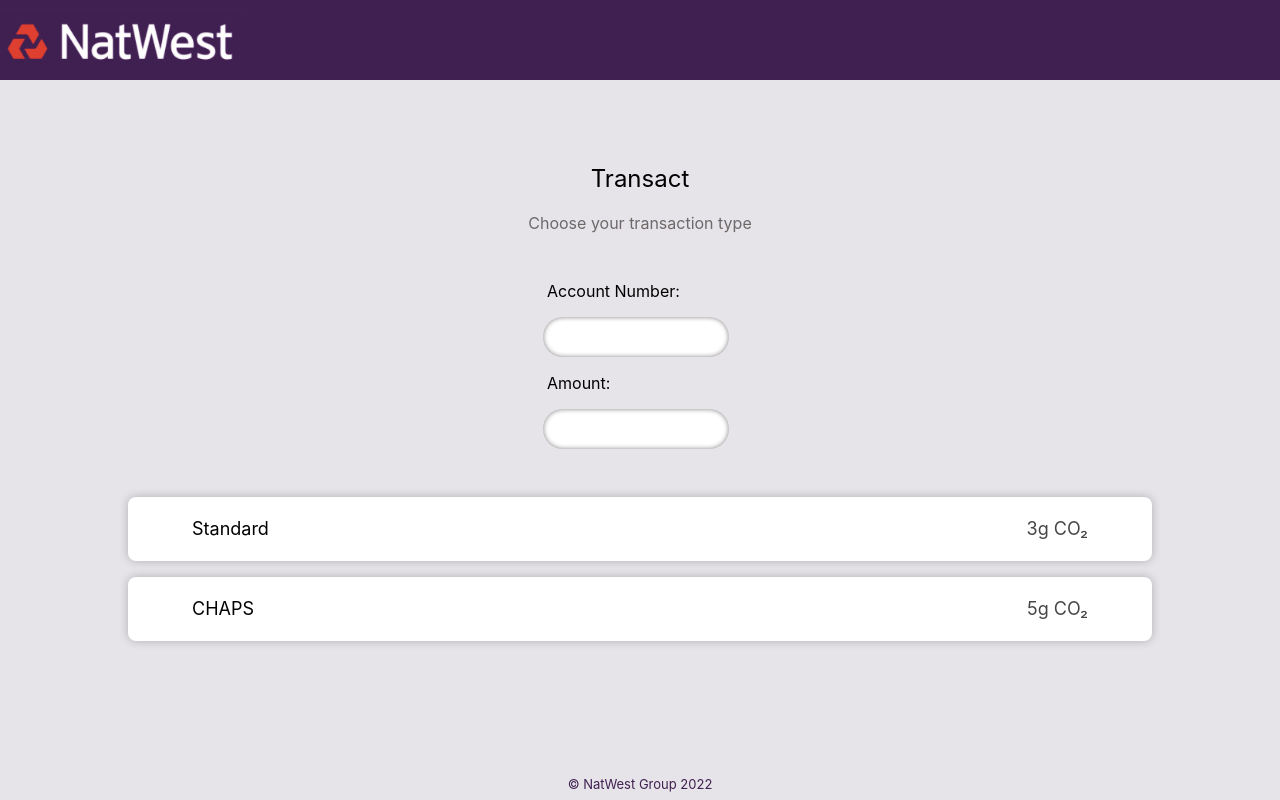
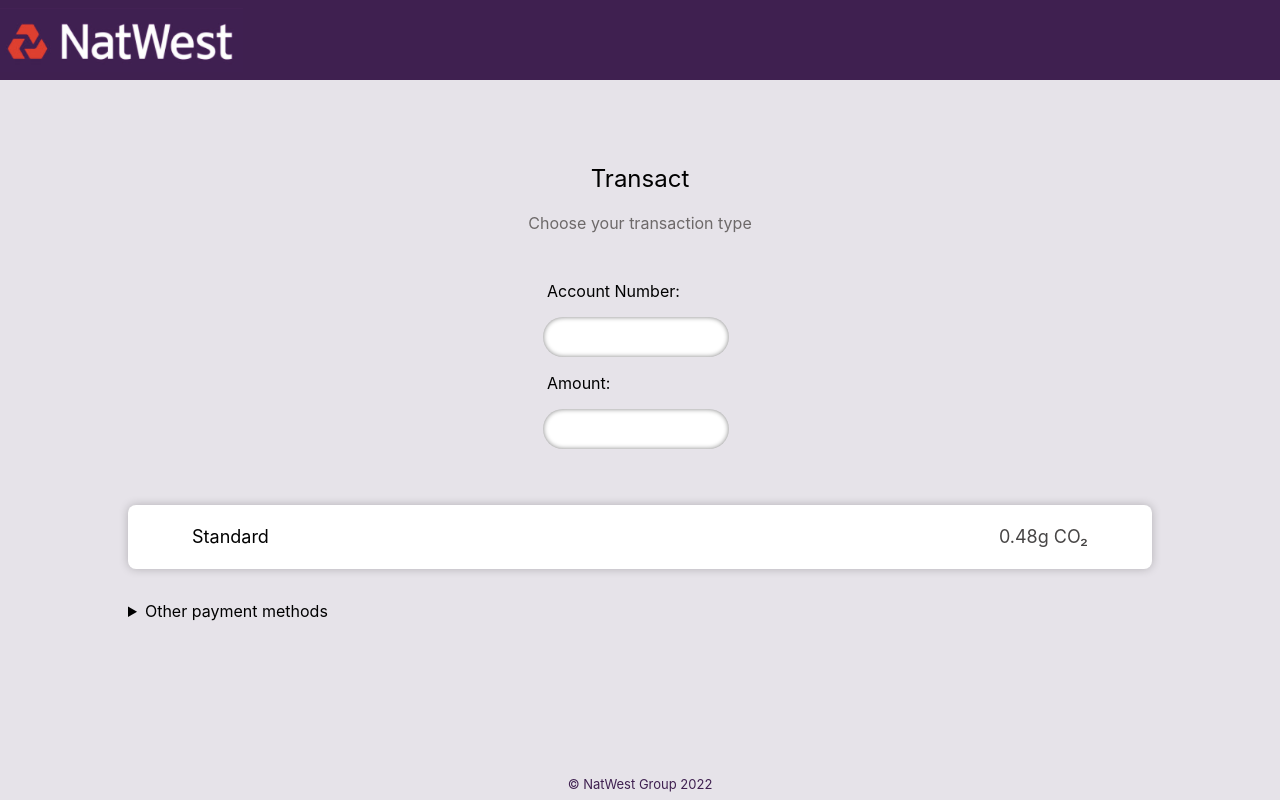
Before and after one commit to tintindas/payments-hackathon-ui, a React (Vite) app: page /transact in a window 1280 px wide. Built offline with nearby package versions, Linux system fonts and the light colour scheme.

Commit message:
add choice architecture

```diff
--- a/src/App.css
+++ b/src/App.css
@@ -135,9 +135,31 @@
 .transact label p {
 	text-align: start;
 }
+.transact details {
+	margin-top: 2vh;
+	width: 100%;
+	text-align: start;
+}
+
+.transact summary {
+	width: 80%;
+	margin: 0 auto;
+}
+
+.transact details .card {
+	margin: 2vh auto;
+}
 
 .transact form {
 	margin-bottom: 5vh;
+}
+
+.transact .good {
+	width: 100%;
+}
+
+.transact .good .card {
+	margin: 2vh auto;
 }
 
 input::-webkit-outer-spin-button,
--- a/src/pages/Transact.jsx
+++ b/src/pages/Transact.jsx
@@ -1,6 +1,14 @@
+import { useEffect, useState } from 'react'
 import Card from '../components/Card'
 
 const Transact = () => {
+	const [footprint, setFootprint] = useState([])
+	useEffect(() => {
+		const data = 0.4813126944
+		const random = 1.68
+		setFootprint([data.toFixed(2), (random * data).toFixed(2)])
+	}, [])
+
 	return (
 		<div className='container transact'>
 			<div className='heading'>
@@ -17,8 +25,15 @@
 					<input type='number' />
 				</label>
 			</form>
-			<Card content={['Standard', '3g CO₂']} />
-			<Card content={['CHAPS', '5g CO₂']} />
+			<div className='good'>
+				<Card content={['Standard', `${footprint[0]}g CO₂`]} />
+			</div>
+			<details>
+				<summary>Other payment methods</summary>
+				<div className='good'>
+					<Card content={['CHAPS', `${footprint[1]}g CO₂`]} />
+				</div>
+			</details>
 		</div>
 	)
 }
```
